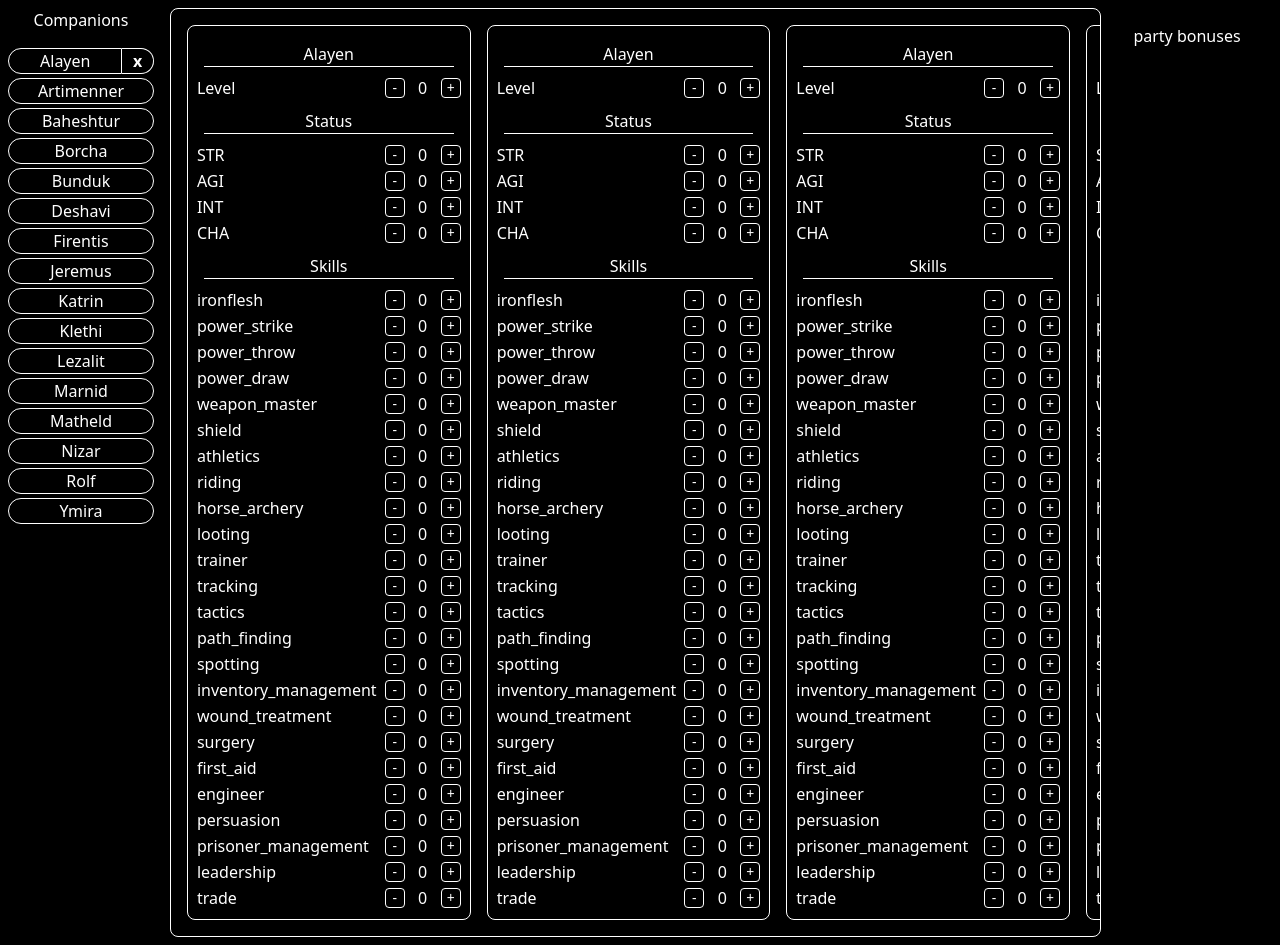
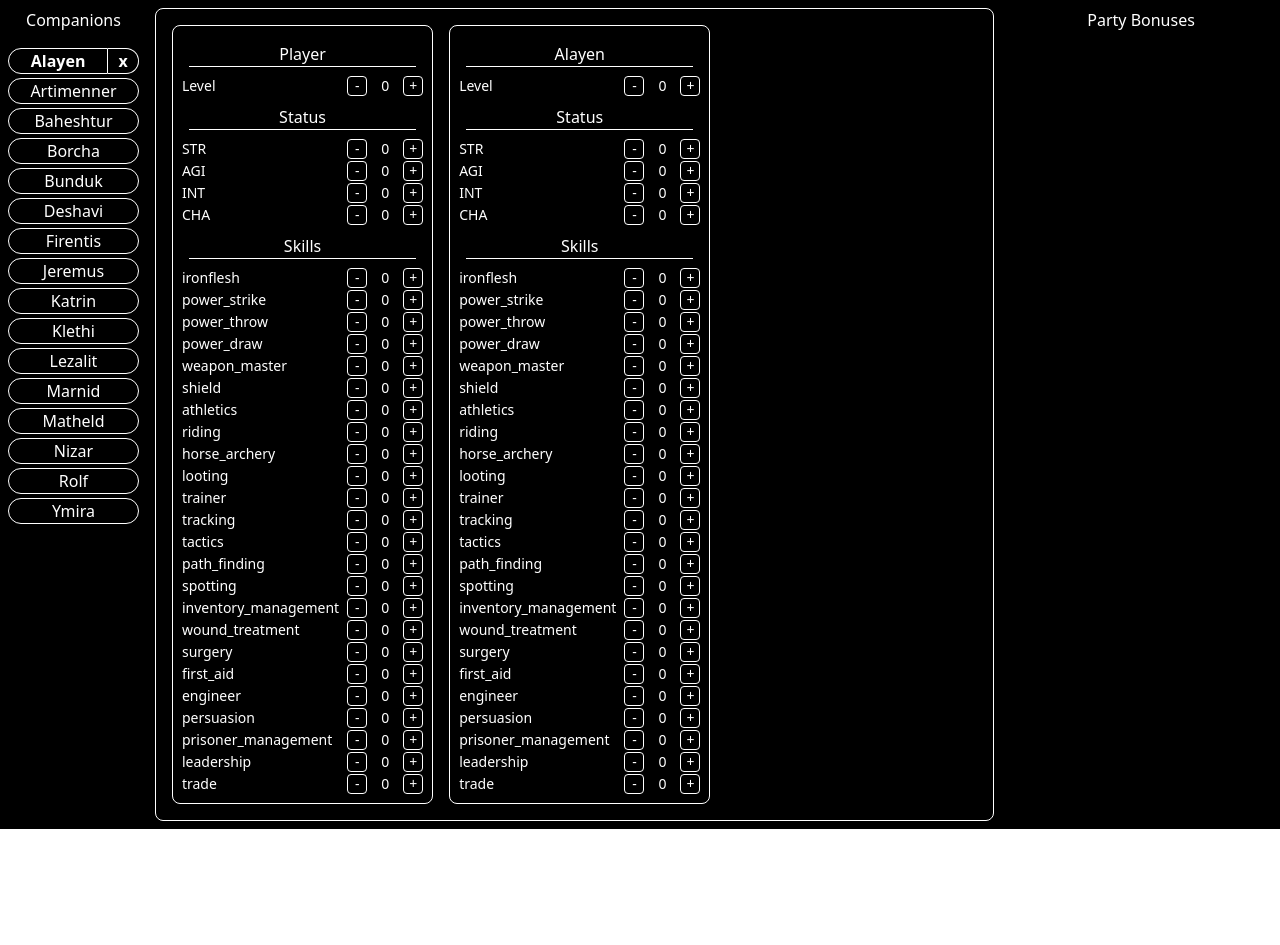
Before and after one commit to vitornr7/warband-calc, a Vue app: page / in a window 1280 px wide. Both pictures are taken after a click on the element "Alayen". After the commit the page ends 829 px from the top, so only its background shows below. Built offline with nearby package versions, Linux system fonts and the light colour scheme.

Commit message:
adds companion picker component and style changes

```diff
--- a/src/App.vue
+++ b/src/App.vue
@@ -1,35 +1,9 @@
 <script setup lang="ts">
 import { ref } from 'vue'
 import HeroCard from './components/HeroCard.vue'
-
-const heroes = [
-  'Alayen',
-  'Artimenner',
-  'Baheshtur',
-  'Borcha',
-  'Bunduk',
-  'Deshavi',
-  'Firentis',
-  'Jeremus',
-  'Katrin',
-  'Klethi',
-  'Lezalit',
-  'Marnid',
-  'Matheld',
-  'Nizar',
-  'Rolf',
-  'Ymira',
-]
+import CompanionPicker from './components/CompanionPicker.vue'
 
 const selectedHeroes = ref<string[]>([])
-
-function handleHeroSelected(hero: string) {
-  if (!selectedHeroes.value?.includes(hero)) selectedHeroes.value?.push(hero)
-}
-
-function handleHeroRemove(hero: string) {
-  selectedHeroes.value = selectedHeroes.value.filter((h) => h !== hero)
-}
 </script>
 
 <template>
@@ -37,39 +11,18 @@ function handleHeroRemove(hero: string) {
     <!-- companion list section -->
     <div class="w-50">
       <h2 class="text-center mb-4">Companions</h2>
-
-      <ul class="flex flex-col gap-1 text-center">
-        <li v-for="hero in heroes" :key="hero" class="flex">
-          <!-- add companion button -->
-          <div
-            class="w-full border rounded-full select-none hover:bg-white hover:text-black flex align-middle justify-center hover:cursor-pointer"
-            :class="selectedHeroes.includes(hero) ? 'rounded-r-none' : ''"
-            @click="handleHeroSelected(hero)"
-          >
-            {{ hero }}
-          </div>
-
-          <!-- remove companion button -->
-          <div
-            v-if="selectedHeroes.includes(hero)"
-            class="w-10 border border-white rounded-full rounded-l-none border-l-0 select-none hover:bg-white hover:text-black font-bold hover:cursor-pointer"
-            @click="handleHeroRemove(hero)"
-          >
-            x
-          </div>
-        </li>
-      </ul>
+      <CompanionPicker v-model="selectedHeroes" />
     </div>
 
     <!-- card section -->
     <div class="w-full p-4 border rounded-lg mx-4 flex gap-4 overflow-x-scroll">
-      <HeroCard />
-      <HeroCard />
-      <HeroCard />
-      <HeroCard />
+      <HeroCard name="Player" />
+      <HeroCard v-for="hero in selectedHeroes" :key="hero" :name="hero" />
     </div>
 
     <!-- party bonuses section -->
-    <div class="w-50 p-4">party bonuses</div>
+    <div class="w-100">
+      <h2 class="text-center mb-4">Party Bonuses</h2>
+    </div>
   </div>
 </template>
--- /dev/null
+++ b/src/components/CompanionPicker.vue
@@ -0,0 +1,41 @@
+<script setup lang="ts">
+import { heroes } from '@/data/consts'
+
+const model = defineModel<string[]>()
+
+function handleHeroSelected(hero: string) {
+  if (!model.value) return
+
+  if (!model.value.includes(hero)) model.value?.push(hero)
+}
+
+function handleHeroRemove(hero: string) {
+  if (!model.value) return
+
+  model.value = model.value.filter((h) => h !== hero)
+}
+</script>
+
+<template>
+  <ul class="flex flex-col gap-1 text-center">
+    <li v-for="hero in heroes" :key="hero" class="flex">
+      <!-- add companion button -->
+      <div
+        class="w-full border rounded-full select-none hover:bg-white hover:text-black flex align-middle justify-center hover:cursor-pointer"
+        :class="model?.includes(hero) ? 'rounded-r-none font-bold' : ''"
+        @click="handleHeroSelected(hero)"
+      >
+        {{ hero }}
+      </div>
+
+      <!-- remove companion button -->
+      <div
+        v-if="model?.includes(hero)"
+        class="w-10 border border-white rounded-full rounded-l-none border-l-0 select-none hover:bg-white hover:text-black font-bold hover:cursor-pointer"
+        @click="handleHeroRemove(hero)"
+      >
+        x
+      </div>
+    </li>
+  </ul>
+</template>
--- a/src/components/HeroCard.vue
+++ b/src/components/HeroCard.vue
@@ -1,49 +1,27 @@
 <script setup lang="ts">
+import { skills } from '@/data/consts'
 import InputLevel from './InputLevel.vue'
 
-const skills = [
-  'ironflesh',
-  'power_strike',
-  'power_throw',
-  'power_draw',
-  'weapon_master',
-  'shield',
-  'athletics',
-  'riding',
-  'horse_archery',
-  'looting',
-  'trainer',
-  'tracking',
-  'tactics',
-  'path_finding',
-  'spotting',
-  'inventory_management',
-  'wound_treatment',
-  'surgery',
-  'first_aid',
-  'engineer',
-  'persuasion',
-  'prisoner_management',
-  'leadership',
-  'trade',
-]
+const props = defineProps<{
+  name: string
+}>()
 </script>
 
 <template>
   <div class="border rounded-lg h-full w-fit p-2 text-center">
     <!-- info -->
-    <h2 class="m-2 border-b border-white">Alayen</h2>
+    <h2 class="m-2 text-md border-b select-none">{{ props.name }}</h2>
     <InputLevel label="Level" />
 
     <!-- stats -->
-    <h2 class="m-2 border-b border-white">Status</h2>
+    <h2 class="m-2 text-md border-b select-none">Status</h2>
     <InputLevel label="STR" />
     <InputLevel label="AGI" />
     <InputLevel label="INT" />
     <InputLevel label="CHA" />
 
     <!-- skills -->
-    <h2 class="m-2 border-b border-white">Skills</h2>
+    <h2 class="m-2 text-md border-b select-none">Skills</h2>
     <InputLevel v-for="skill in skills" :key="skill" :label="skill" />
   </div>
 </template>
--- a/src/components/InputLevel.vue
+++ b/src/components/InputLevel.vue
@@ -12,7 +12,7 @@ const value = defineModel({ default: 0 })
 
 <template>
   <div
-    class="flex items-center text-center gap-2 justify-between border border-transparent hover:border-white select-none"
+    class="flex items-center text-sm text-center gap-2 justify-between border border-transparent hover:border-white select-none"
   >
     <!-- skill label -->
     <span>{{ props.label }}</span>
--- /dev/null
+++ b/src/data/consts.ts
@@ -0,0 +1,45 @@
+export const heroes = [
+  'Alayen',
+  'Artimenner',
+  'Baheshtur',
+  'Borcha',
+  'Bunduk',
+  'Deshavi',
+  'Firentis',
+  'Jeremus',
+  'Katrin',
+  'Klethi',
+  'Lezalit',
+  'Marnid',
+  'Matheld',
+  'Nizar',
+  'Rolf',
+  'Ymira',
+]
+
+export const skills = [
+  'ironflesh',
+  'power_strike',
+  'power_throw',
+  'power_draw',
+  'weapon_master',
+  'shield',
+  'athletics',
+  'riding',
+  'horse_archery',
+  'looting',
+  'trainer',
+  'tracking',
+  'tactics',
+  'path_finding',
+  'spotting',
+  'inventory_management',
+  'wound_treatment',
+  'surgery',
+  'first_aid',
+  'engineer',
+  'persuasion',
+  'prisoner_management',
+  'leadership',
+  'trade',
+]
```
